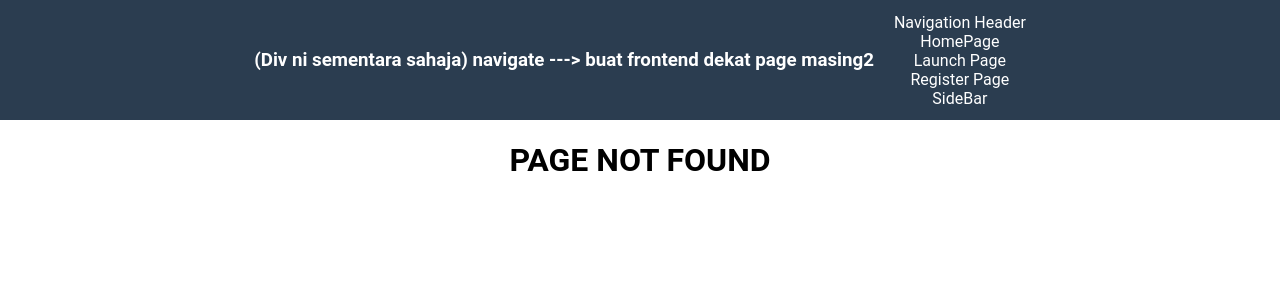
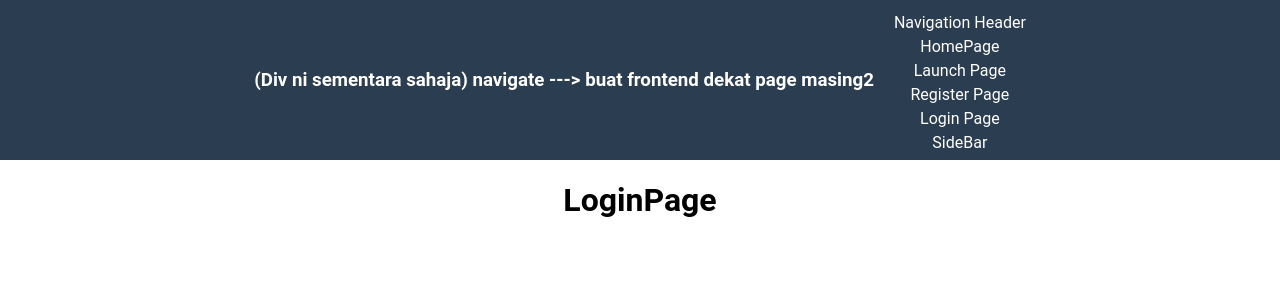
Before and after one commit to RareZyn/property-pro, a React (Create React App) app: page /login in a window 1280 px wide. Before the commit this address had no page. Shown: the top 300 px of the page. Built offline with nearby package versions, Linux system fonts and the light colour scheme.

Commit message:
LoginPage

```diff
--- a/src/App.js
+++ b/src/App.js
@@ -8,6 +8,7 @@ import { Navbar } from "./Pages/Navigation/Navbar.js";
 import { RegisterPage } from "./Pages/general/RegisterPage.js";
 import { SideBar } from "./Pages/Navigation/SideBar.js";
 import { NavHeader } from "./Pages/Navigation/NavHeader.js";
+import { LoginPage } from "./Pages/general/LoginPage.js";
 
 function App() {
   return (
@@ -19,6 +20,7 @@ function App() {
           <Route path="/" element={<HomePage />} />
           <Route path="/launch" element={<LaunchPage />} />
           <Route path="/register" element={<RegisterPage />} />
+          <Route path="/login" element={<LoginPage />} />
           <Route path="/side" element={<SideBar />} />
           <Route path="*" element={<h1>PAGE NOT FOUND</h1>} />
         </Routes>
--- a/src/Pages/Navigation/Navbar.css
+++ b/src/Pages/Navigation/Navbar.css
@@ -8,7 +8,7 @@ h3 {
   justify-content: center;
   align-items: center;
   background-color: #2b3d50;
-  height: 120px;
+  height: 160px;
   gap: 20px;
 }
 
@@ -20,3 +20,7 @@ h3 {
 #nav:hover {
   color: rgb(0, 119, 255);
 }
+
+section {
+  margin-top: 5px;
+}
--- a/src/Pages/Navigation/Navbar.js
+++ b/src/Pages/Navigation/Navbar.js
@@ -35,6 +35,12 @@ export const Navbar = () => {
         </section>
 
         <section>
+          <Link id="nav" to="/login">
+            Login Page
+          </Link>
+        </section>
+
+        <section>
           <Link id="nav" to="/side">
             SideBar
           </Link>
--- /dev/null
+++ b/src/Pages/general/LoginPage.js
@@ -0,0 +1,9 @@
+import "./Launch_login_register.css";
+
+export const LoginPage = () => {
+  return (
+    <div className="LoginPage">
+      <h1>LoginPage</h1>
+    </div>
+  );
+};
```
